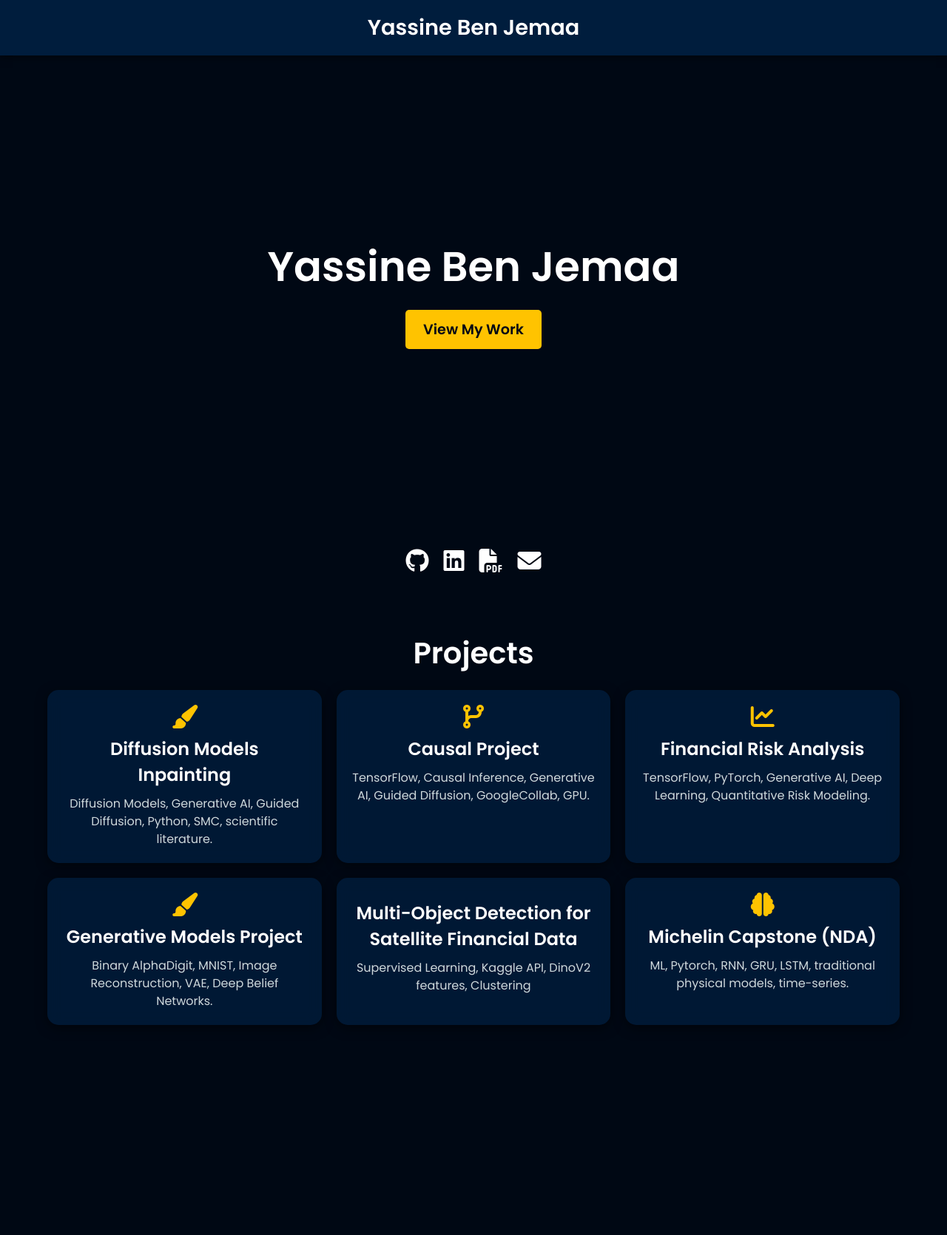
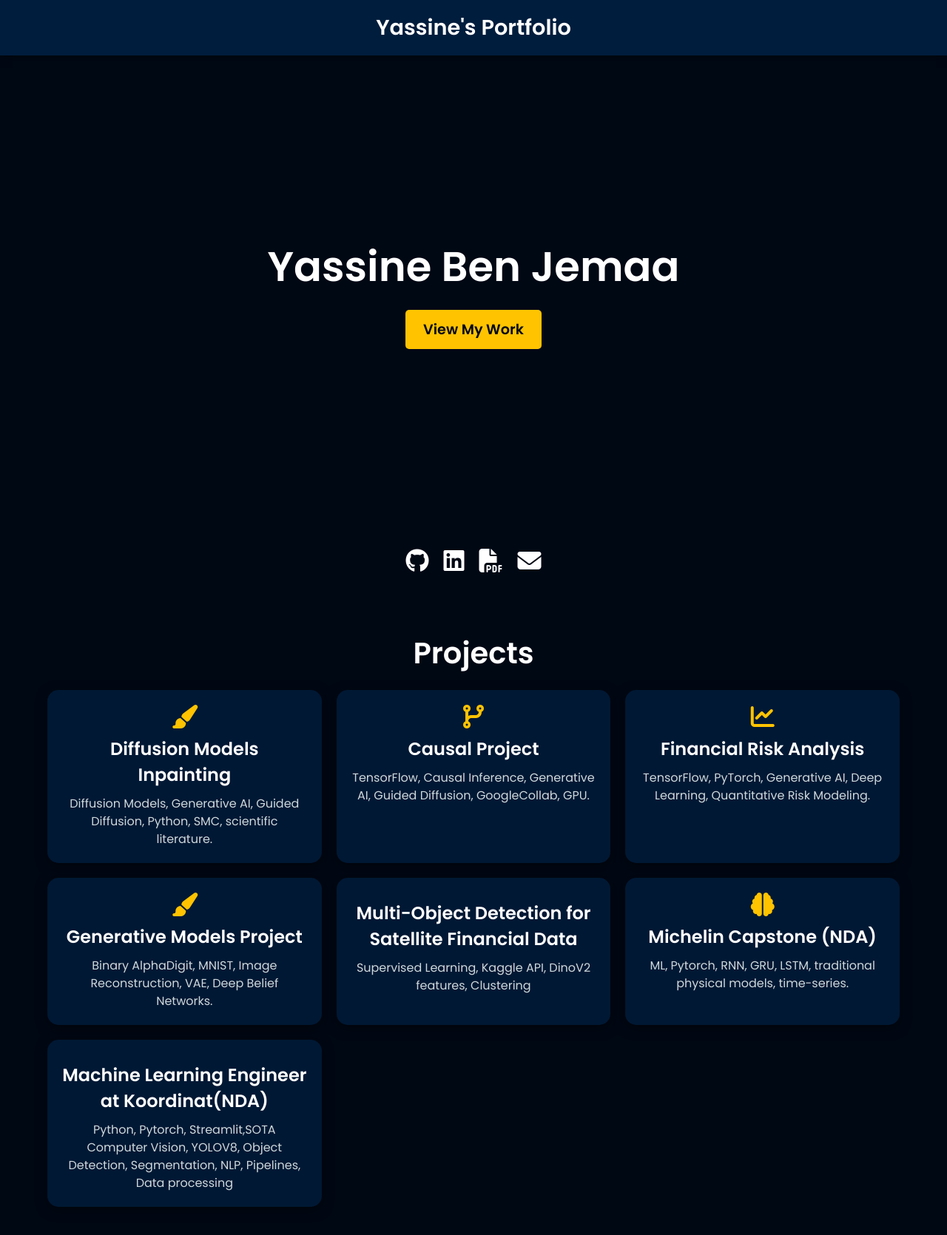
Before and after one commit to Yaszine/yaszine.github.io, a plain HTML site: page index.html in a window 1280 px wide. Shown: the whole page at 74% size. Before the commit the page ends 1436 px from the top, so only its background shows below. Drawn offline with Linux system fonts and the light colour scheme.

Commit message:
Update index.html

```diff
--- a/index.html
+++ b/index.html
@@ -11,7 +11,7 @@
 <body>
   <!-- Navigation Bar -->
   <nav class="navbar">
-    <h2 class="logo">Yassine Ben Jemaa</h2>
+    <h2 class="logo">Yassine's Portfolio</h2>
   </nav>
 
   <!-- Hero Section -->
@@ -75,6 +75,13 @@
           <p>ML, Pytorch, RNN, GRU, LSTM, traditional physical models, time-series.</p>
         </div>
       </a>
+      <a href="https://github.com/Yaszine/Satellite" target="_blank" class="project-card">
+        <i class="fa-solid fa-vector-polygon"></i>
+        <div class="card-content">
+          <h3>Machine Learning Engineer at Koordinat(NDA)</h3>
+          <p>Python, Pytorch, Streamlit,SOTA Computer Vision, YOLOV8, Object Detection, Segmentation, NLP, Pipelines, Data processing</p>
+        </div>
+      </a>
     </div>
   </section>
 </body>
```
